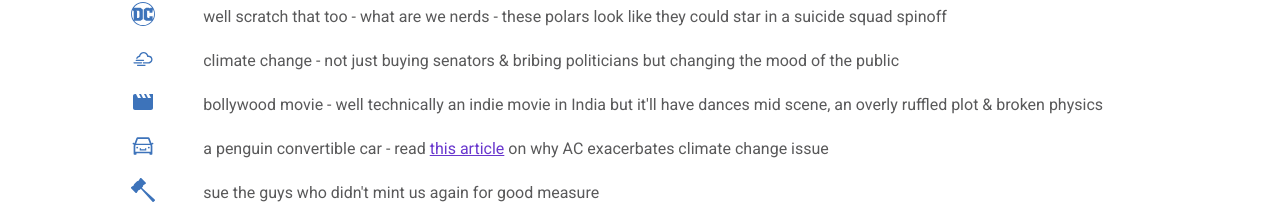
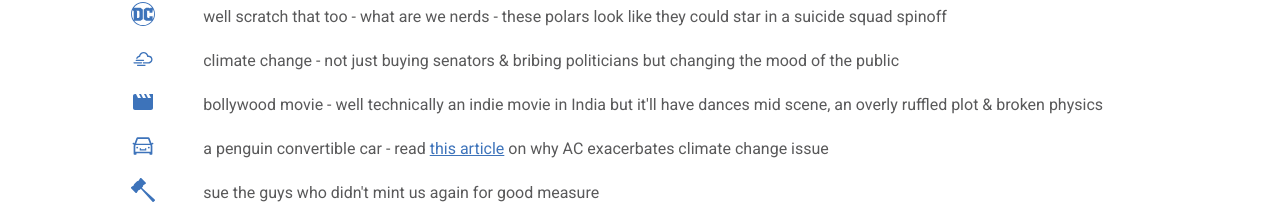
Before and after one commit to Mannvender/penguins, a Next.js app: page / in a window 1280 px wide. Shown: the part 4013-4236 px from the top of the page. Built offline with nearby package versions, Linux system fonts and the light colour scheme; a web font is replaced by a local one.

Commit message:
updated link color

```diff
--- a/styles/global.js
+++ b/styles/global.js
@@ -28,7 +28,7 @@ export default () => {
         }
         .underlined-link {
           text-decoration: underline;
-          color: ${Theme.colors.accent1};
+          color: ${Theme.colors.primary};
         }
         .gray-filter {
           filter: grayscale(1);
```
